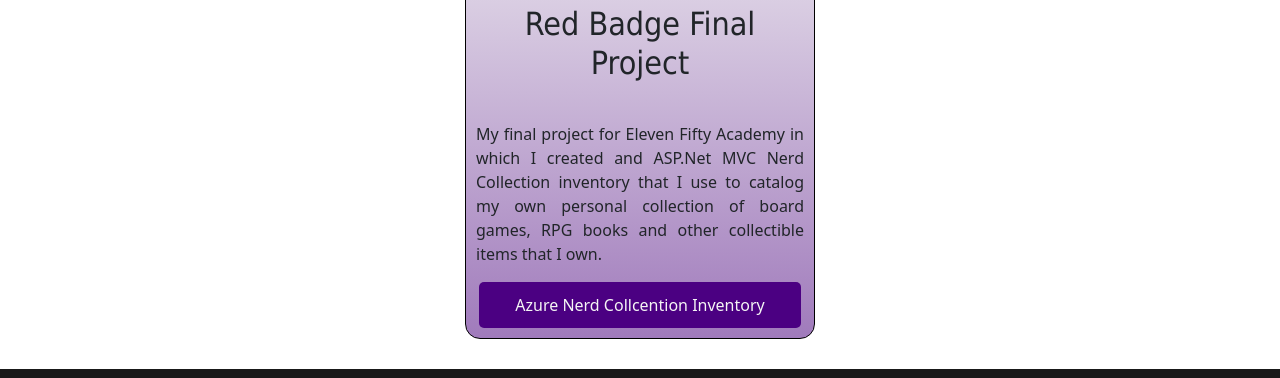
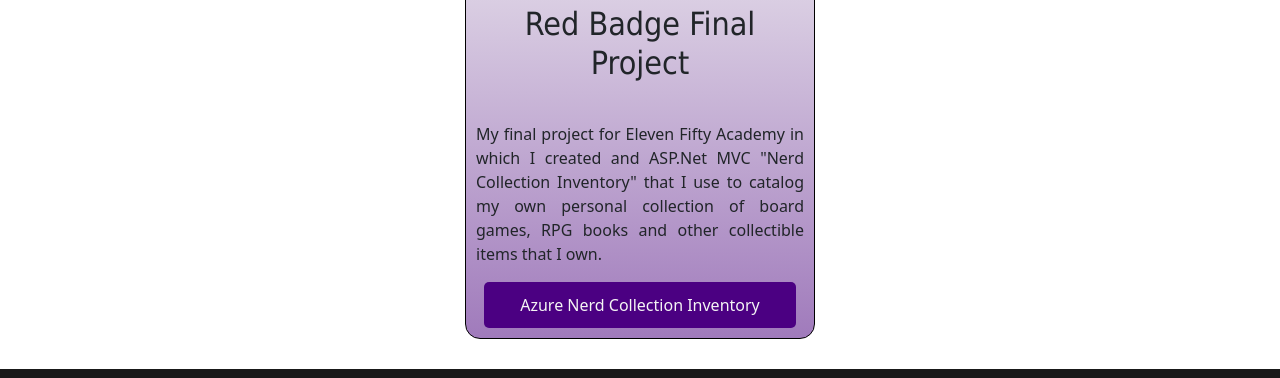
Before and after one commit to jadams029/JasonAdamsPortfolio, a plain HTML site: page index.html in a window 1280 px wide. Shown: the part 2260-2638 px from the top of the page. Drawn offline with nearby package versions, Linux system fonts and the light colour scheme.

Commit message:
fixed some spelling errors

```diff
--- a/index.html
+++ b/index.html
@@ -79,9 +79,9 @@
             <div class="box">
                 <img src="./images/MVC_SS.jpg" alt="">
                 <h1 class="headings">Red Badge Final Project</h1>
-                <p>My final project for Eleven Fifty Academy in which I created and ASP.Net MVC Nerd Collection inventory that I use to catalog my own personal collection of board games, RPG books and other collectible items that I own.</p>
+                <p>My final project for Eleven Fifty Academy in which I created and ASP.Net MVC "Nerd Collection Inventory" that I use to catalog my own personal collection of board games, RPG books and other collectible items that I own.</p>
                 <form action="https://boardgameinventorywebmvc20220126154302.azurewebsites.net/">
-                <button type="submit" class="btn">Azure Nerd Collcention Inventory</button>
+                <button type="submit" class="btn">Azure Nerd Collection Inventory</button>
                 </form>
 
             </div>
```
Also changed, not shown: images/Screenshot 2022-01-28 152609.jpg (added), images/graduationClass.jpg (added).
